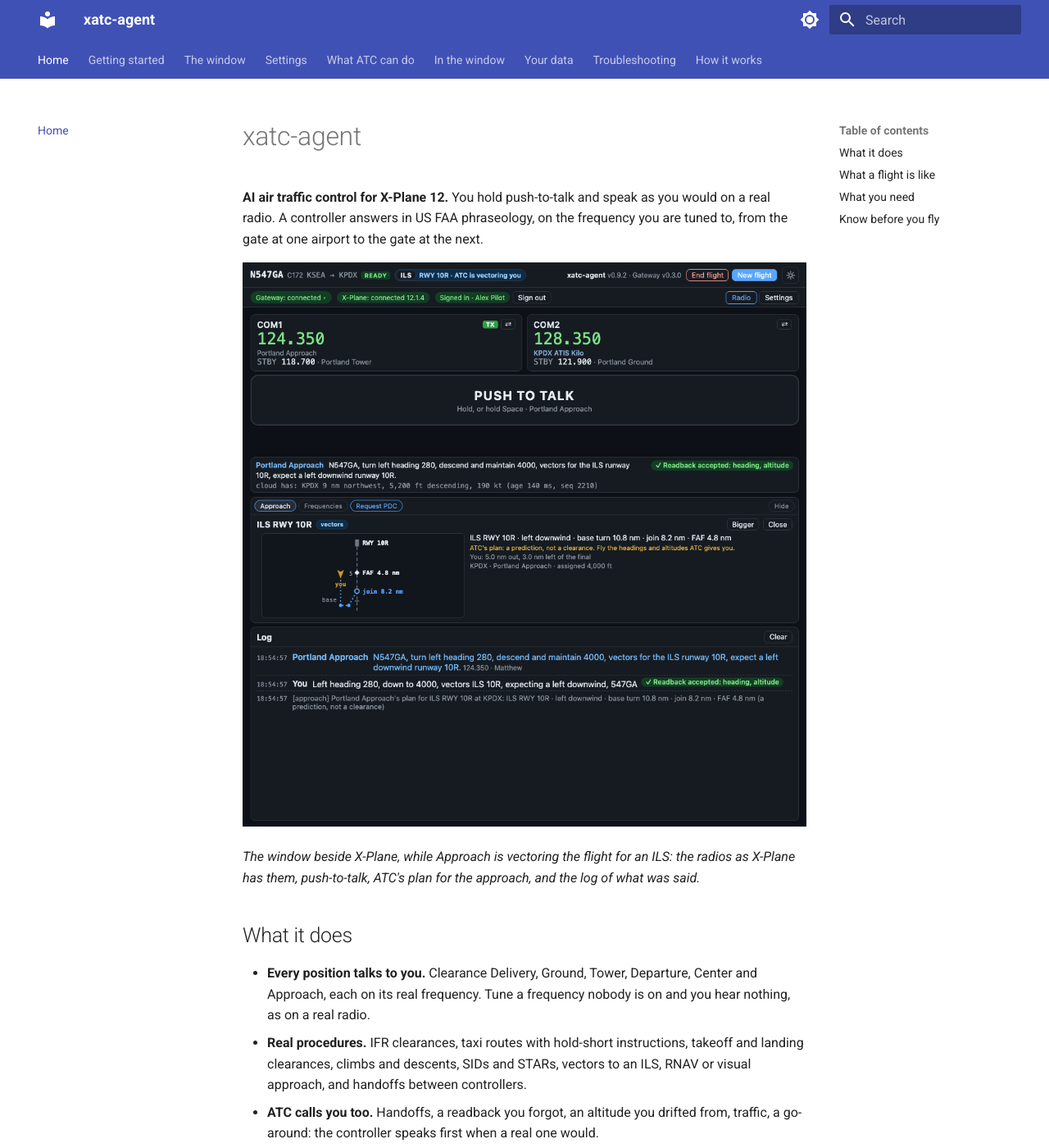
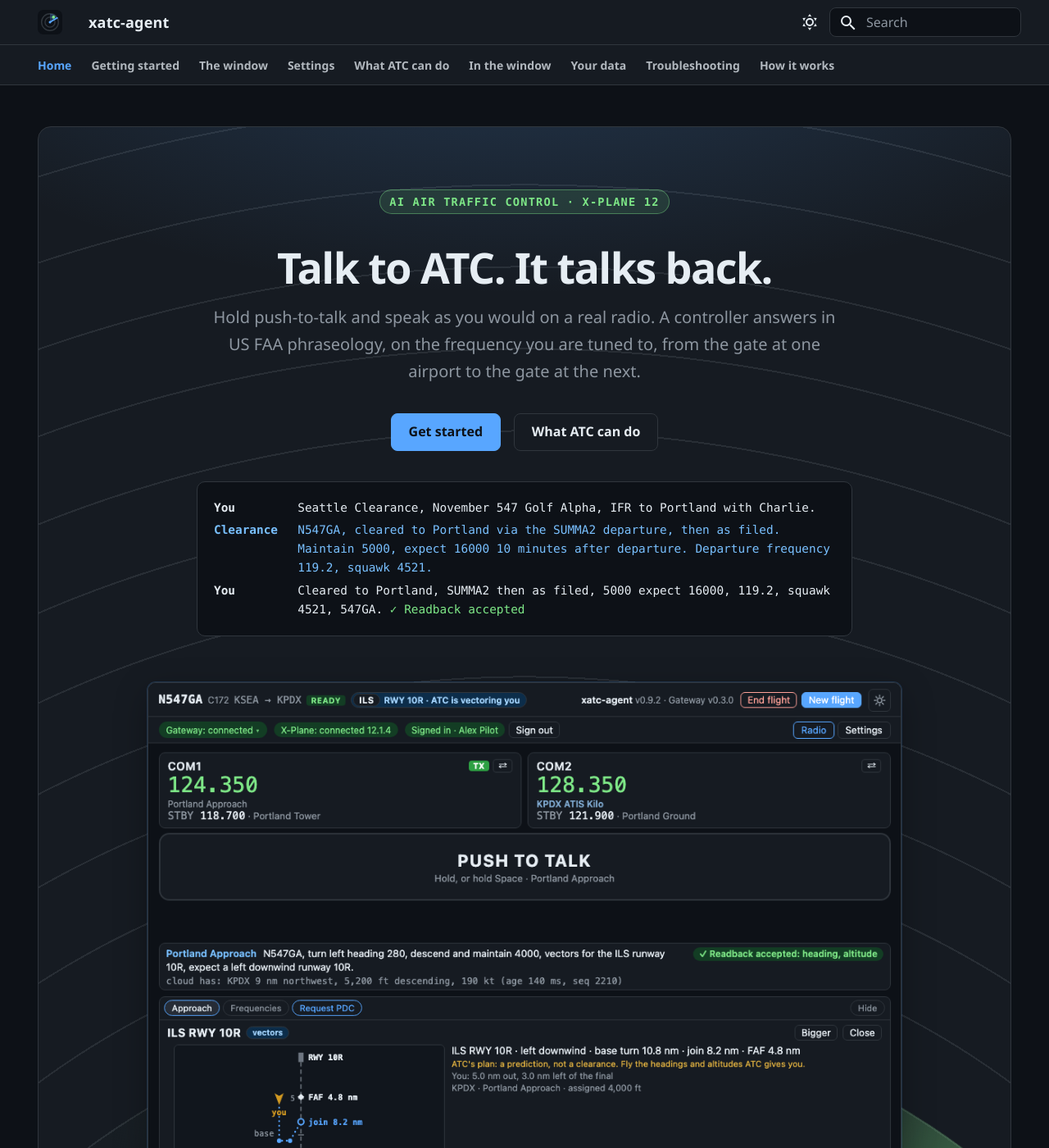
Before and after one commit to dbryant4/xplane12-atc-agent-docs, an MkDocs documentation site: the page built from docs/index.md, in a window 1280 px wide and 1400 px high. Shown: the whole window at 82% size. Built offline with MkDocs 1.6.1 and Material for MkDocs 9.7.7, drawn with Linux system fonts in a browser that asks for light colours; some of the changed text lies outside the part shown.

Commit message:
The site looks like the product: the client window's colours, dark first, and a landing page
Owner, 2026-10-06: "Make the theme cooler and match the overall color
scheme of the product".

docs/stylesheets/xatc.css carries the client window's own colour tokens
(dark and light) into MkDocs Material: the header is a panel with a
hairline like the window's top bar, a quote reads like a line of the
window's log, tables and alerts use the window's panel and alert
colours, and code is in the frequency green. Dark is the default, with
a switch to light. System fonts, so no web font is fetched.

The home page is a landing page: a hero with a radio call and the
window (a slow radar sweep behind it, still under reduced motion), the
flight's frequencies position by position, and feature cards. A logo
and favicon in the same colours.

Co-Authored-By: Claude Opus 5.5 <noreply@anthropic.com>

```diff
--- a/docs/index.md
+++ b/docs/index.md
@@ -1,26 +1,99 @@
-# xatc-agent
+---
+hide:
+  - navigation
+  - toc
+---
 
-**AI air traffic control for X-Plane 12.** You hold push-to-talk and speak as you would on a real radio. A controller answers in US FAA phraseology, on the frequency you are tuned to, from the gate at one airport to the gate at the next.
+<div class="xa-hero" markdown>
+
+<span class="xa-kicker">AI air traffic control · X-Plane 12</span>
+
+# Talk to ATC. It talks back.
+
+<p class="xa-tagline">Hold push-to-talk and speak as you would on a real radio. A controller answers in US FAA phraseology, on the frequency you are tuned to, from the gate at one airport to the gate at the next.</p>
+
+[Get started](getting-started.md){ .md-button .md-button--primary }
+[What ATC can do](features/index.md){ .md-button }
+
+<div class="xa-call">
+<p class="you"><span class="who">You</span><span class="said">Seattle Clearance, November 547 Golf Alpha, IFR to Portland with Charlie.</span></p>
+<p class="atc"><span class="who">Clearance</span><span class="said">N547GA, cleared to Portland via the SUMMA2 departure, then as filed. Maintain 5000, expect 16000 10 minutes after departure. Departure frequency 119.2, squawk 4521.</span></p>
+<p class="you"><span class="who">You</span><span class="said">Cleared to Portland, SUMMA2 then as filed, 5000 expect 16000, 119.2, squawk 4521, 547GA. <span class="ok">✓ Readback accepted</span></span></p>
+</div>
 
 ![The xatc-agent window during an approach: the radios, push-to-talk, ATC's plan for the approach and the log](assets/window-approach.png)
 
-*The window beside X-Plane, while Approach is vectoring the flight for an ILS: the radios as X-Plane has them, push-to-talk, ATC's plan for the approach, and the log of what was said.*
+</div>
+
+<ul class="xa-strip">
+  <li><b>128.000</b>Clearance</li>
+  <li><b>121.700</b>Ground</li>
+  <li><b>119.900</b>Tower</li>
+  <li><b>119.200</b>Departure</li>
+  <li><b>124.200</b>Center</li>
+  <li><b>124.350</b>Approach</li>
+  <li><b>118.700</b>Tower</li>
+  <li><b>121.900</b>Ground</li>
+</ul>
 
 ## What it does
 
-- **Every position talks to you.** Clearance Delivery, Ground, Tower, Departure, Center and Approach, each on its real frequency. Tune a frequency nobody is on and you hear nothing, as on a real radio.
-- **Real procedures.** IFR clearances, taxi routes with hold-short instructions, takeoff and landing clearances, climbs and descents, SIDs and STARs, vectors to an ILS, RNAV or visual approach, and handoffs between controllers.
-- **ATC calls you too.** Handoffs, a readback you forgot, an altitude you drifted from, traffic, a go-around: the controller speaks first when a real one would.
-- **Readbacks are checked.** A correct readback gets silence and a check mark in the window. A wrong one is corrected: "negative, squawk six six six two".
-- **Any US airport**, from the FAA's own data: procedures, frequencies, airspace and minimum altitudes. Taxiways and parking come from your own X-Plane scenery, so Ground taxis you on the airport you actually see.
-- **A window that helps.** The frequency to tune next, what ATC is still waiting for you to read back, ATC's plan for your approach as a diagram, and your destination's parking on a map.
+<div class="grid cards" markdown>
 
-See [What ATC can do](features/index.md) for the full list, position by position.
+-   :material-radio-tower: **Every position talks to you**
+
+    ---
+
+    Clearance Delivery, Ground, Tower, Departure, Center and Approach, each on its real frequency. Tune a frequency nobody is on and you hear nothing.
+
+    [:octicons-arrow-right-24: What ATC can do](features/index.md)
+
+-   :material-airplane-takeoff: **Real procedures**
+
+    ---
+
+    IFR clearances, taxi routes with hold shorts, SIDs and STARs, climbs and descents, vectors to an ILS, RNAV or visual approach, and handoffs in between.
+
+    [:octicons-arrow-right-24: A flight, gate to gate](first-flight.md)
+
+-   :material-check-decagram: **Readbacks are checked**
+
+    ---
+
+    A correct readback gets silence and a check mark. A wrong one is corrected: "negative, squawk six six six two".
+
+    [:octicons-arrow-right-24: Readbacks](features/readbacks.md)
+
+-   :material-bullhorn: **ATC calls you first**
+
+    ---
+
+    Handoffs, a readback you forgot, an altitude you drifted from, traffic, a go-around: the controller speaks when a real one would.
+
+    [:octicons-arrow-right-24: At every position](features/everywhere.md)
+
+-   :material-map-marker-path: **ATC's plan, drawn**
+
+    ---
+
+    When Approach vectors you, the window draws the whole plan: the downwind, the base turn, where you join the final, and you.
+
+    [:octicons-arrow-right-24: The approach plan](client/approach-card.md)
+
+-   :material-earth: **Any US airport**
+
+    ---
+
+    Procedures, frequencies and airspace from the FAA's own data. Taxiways and parking from your own X-Plane scenery.
+
+    [:octicons-arrow-right-24: Your X-Plane's data](client/xplane-data.md)
+
+</div>
 
 ## What a flight is like
 
 1. Start X-Plane 12 and the xatc-agent window. Press **New flight** and enter your flight plan, or load it from SimBrief.
-2. Tune the ATIS and listen. Then call Clearance Delivery: *"Seattle Clearance, November five four seven Golf Alpha, IFR to Portland with information Charlie."* You get your clearance and read it back.
+2. Tune the ATIS and listen. Then call Clearance Delivery, get your clearance and read it back.
 3. Ground taxis you to the runway. Tower clears you for takeoff. Departure climbs you and puts you on course. Center takes you to cruise and brings you down again.
 4. Approach vectors you to final and clears the approach. Tower clears you to land and tells you where to leave the runway. Ground taxis you to the parking you ask for.
 
@@ -28,11 +101,23 @@ See [What ATC can do](features/index.md) for the full list, position by position
 
 ## What you need
 
-- X-Plane 12 on Windows 10 or 11, and a microphone.
-- An xatc-agent account. The project is an invitation-only experiment: the owner creates your account and gives you the client.
-- An internet connection during the flight. The controller runs in the cloud; the window beside X-Plane is a thin client.
+<div class="grid cards" markdown>
 
-[Install and sign in](getting-started.md) has the details.
+-   :material-monitor: **X-Plane 12 on Windows**
+
+    ---
+
+    Windows 10 or 11, a microphone, and an internet connection during the flight. The controller runs in the cloud; the window beside X-Plane is a thin client.
+
+-   :material-account-key: **An invitation**
+
+    ---
+
+    xatc-agent is an invitation-only experiment. The owner creates your account and gives you the client.
+
+    [:octicons-arrow-right-24: Install and sign in](getting-started.md)
+
+</div>
 
 ## Know before you fly
 
--- /dev/null
+++ b/docs/stylesheets/xatc.css
@@ -0,0 +1,209 @@
+/* The xatc-agent docs theme: the product's own colours (the client window's tokens), dark first.
+   Dark: bg #0d1117, panel #161b22, border #30363d, text #e6edf3, dim #8d96a0, accent #58a6ff,
+   frequency green #7ee787, amber #e3b341, transmit red #f85149, ATC blue #79c0ff.
+   Light: bg #f5f6f8, panel #ffffff, border #d0d7de, text #1f2328, accent #0969da, green #116329. */
+
+:root {
+  --md-text-font: "Segoe UI", system-ui, -apple-system, Helvetica, Arial, sans-serif;
+  --md-code-font: ui-monospace, "Cascadia Mono", Consolas, "SF Mono", Menlo, monospace;
+}
+
+[data-md-color-scheme="slate"] {
+  --xa-bg: #0d1117; --xa-panel: #161b22; --xa-border: #30363d; --xa-text: #e6edf3; --xa-dim: #8d96a0;
+  --xa-accent: #58a6ff; --xa-freq: #7ee787; --xa-warn: #e3b341; --xa-warn-bg: #3b2e0a; --xa-tx: #f85149;
+  --xa-atc: #79c0ff; --xa-info-bg: #0c2d4a; --xa-info-fg: #a5d6ff; --xa-ok-bg: #133d24; --xa-err-bg: #4a1519;
+  --xa-glow: rgba(88, 166, 255, 0.22);
+
+  --md-hue: 215;
+  --md-default-bg-color: var(--xa-bg);
+  --md-default-bg-color--light: rgba(13, 17, 23, 0.7);
+  --md-default-bg-color--lighter: rgba(13, 17, 23, 0.3);
+  --md-default-bg-color--lightest: rgba(13, 17, 23, 0.12);
+  --md-default-fg-color: var(--xa-text);
+  --md-default-fg-color--light: var(--xa-dim);
+  --md-default-fg-color--lighter: rgba(141, 150, 160, 0.5);
+  --md-default-fg-color--lightest: rgba(141, 150, 160, 0.16);
+  --md-primary-fg-color: var(--xa-panel);
+  --md-primary-fg-color--light: #1c2330;
+  --md-primary-fg-color--dark: var(--xa-bg);
+  --md-primary-bg-color: var(--xa-text);
+  --md-primary-bg-color--light: var(--xa-dim);
+  --md-accent-fg-color: var(--xa-accent);
+  --md-accent-fg-color--transparent: rgba(88, 166, 255, 0.12);
+  --md-accent-bg-color: var(--xa-bg);
+  --md-typeset-color: var(--xa-text);
+  --md-typeset-a-color: var(--xa-accent);
+  --md-typeset-mark-color: rgba(227, 179, 65, 0.3);
+  --md-typeset-kbd-color: #262c36;
+  --md-typeset-table-color: var(--xa-border);
+  --md-typeset-table-color--light: rgba(48, 54, 61, 0.45);
+  --md-code-bg-color: var(--xa-panel);
+  --md-code-fg-color: var(--xa-text);
+  --md-code-hl-color: var(--xa-accent);
+  --md-code-hl-color--light: rgba(88, 166, 255, 0.12);
+  --md-admonition-bg-color: var(--xa-panel);
+  --md-admonition-fg-color: var(--xa-text);
+  --md-footer-bg-color: #0a0d12;
+  --md-footer-bg-color--dark: #07090d;
+  --md-footer-fg-color: var(--xa-text);
+  --md-footer-fg-color--light: var(--xa-dim);
+  --md-footer-fg-color--lighter: rgba(141, 150, 160, 0.6);
+}
+
+[data-md-color-scheme="default"] {
+  --xa-bg: #f5f6f8; --xa-panel: #ffffff; --xa-border: #d0d7de; --xa-text: #1f2328; --xa-dim: #59636e;
+  --xa-accent: #0969da; --xa-freq: #116329; --xa-warn: #7d4e00; --xa-warn-bg: #fff8c5; --xa-tx: #cf222e;
+  --xa-atc: #0550ae; --xa-info-bg: #ddf4ff; --xa-info-fg: #0a3069; --xa-ok-bg: #dafbe1; --xa-err-bg: #ffebe9;
+  --xa-glow: rgba(9, 105, 218, 0.16);
+
+  --md-default-bg-color: var(--xa-bg);
+  --md-default-fg-color: var(--xa-text);
+  --md-default-fg-color--light: var(--xa-dim);
+  --md-default-fg-color--lighter: rgba(89, 99, 110, 0.5);
+  --md-default-fg-color--lightest: rgba(89, 99, 110, 0.14);
+  --md-primary-fg-color: var(--xa-panel);
+  --md-primary-fg-color--light: #f5f6f8;
+  --md-primary-fg-color--dark: #eaeef2;
+  --md-primary-bg-color: var(--xa-text);
+  --md-primary-bg-color--light: var(--xa-dim);
+  --md-accent-fg-color: var(--xa-accent);
+  --md-accent-fg-color--transparent: rgba(9, 105, 218, 0.1);
+  --md-typeset-color: var(--xa-text);
+  --md-typeset-a-color: var(--xa-accent);
+  --md-typeset-table-color: var(--xa-border);
+  --md-code-bg-color: #eaeef2;
+  --md-code-fg-color: var(--xa-text);
+  --md-admonition-bg-color: var(--xa-panel);
+  --md-footer-bg-color: #1f2328;
+  --md-footer-bg-color--dark: #16191d;
+}
+
+/* The header and the tabs: a panel with a hairline under it, like the window's top bar. */
+.md-header { box-shadow: none; border-bottom: 1px solid var(--xa-border); }
+.md-header--shadow { box-shadow: 0 1px 12px rgba(0, 0, 0, 0.18); }
+.md-tabs { border-bottom: 1px solid var(--xa-border); }
+.md-header__title { font-weight: 700; letter-spacing: 0.01em; }
+.md-header__button.md-logo img, .md-header__button.md-logo svg { height: 1.5rem; width: 1.5rem; border-radius: 0.3rem; }
+.md-tabs__link { opacity: 0.75; font-weight: 600; }
+.md-tabs__item--active .md-tabs__link, .md-tabs__link:hover { opacity: 1; color: var(--xa-accent); }
+.md-search__form { background: var(--xa-bg); border: 1px solid var(--xa-border); border-radius: 0.4rem; }
+.md-search__form:hover { background: var(--xa-bg); border-color: var(--xa-accent); }
+[data-md-toggle="search"]:checked ~ .md-header .md-search__form { border-radius: 0.4rem 0.4rem 0 0; }
+.md-search__input { color: var(--xa-text); }
+.md-search__input::placeholder, .md-search__icon { color: var(--xa-dim); }
+
+/* The side navigation */
+.md-nav__link--active, .md-nav__item .md-nav__link--active { color: var(--xa-accent); font-weight: 600; }
+.md-nav__title { color: var(--xa-dim); }
+
+/* Text */
+.md-typeset { font-size: 0.8rem; line-height: 1.65; }
+.md-typeset h1 { font-weight: 700; letter-spacing: -0.01em; color: var(--xa-text); }
+.md-typeset h2 { font-weight: 700; letter-spacing: -0.005em; margin-top: 2.2em; padding-bottom: 0.3em; border-bottom: 1px solid var(--xa-border); }
+.md-typeset h3 { font-weight: 600; }
+.md-typeset a { text-decoration: none; }
+.md-typeset a:hover { text-decoration: underline; color: var(--xa-accent); }
+.md-typeset hr { border-bottom-color: var(--xa-border); }
+
+/* A radio call: a quote reads like a line of the window's log. */
+.md-typeset blockquote {
+  margin: 1em 0; padding: 0.7em 1em; color: var(--xa-text);
+  background: var(--xa-panel); border: 1px solid var(--xa-border); border-left: 3px solid var(--xa-atc); border-radius: 6px;
+}
+.md-typeset blockquote p { margin: 0.35em 0; }
+.md-typeset blockquote strong { color: var(--xa-atc); font-weight: 700; letter-spacing: 0.01em; }
+
+/* Code, and anything the window prints */
+.md-typeset code { border: 1px solid var(--xa-border); border-radius: 5px; padding: 0.05em 0.35em; }
+.md-typeset pre > code { border: 1px solid var(--xa-border); border-radius: 8px; padding: 0.9em 1.1em; }
+.md-typeset .highlight code, .md-typeset pre > code { color: var(--xa-freq); }
+.md-typeset .highlight span { color: inherit; }
+
+/* Tables: a panel with hairlines */
+.md-typeset table:not([class]) { background: var(--xa-panel); border: 1px solid var(--xa-border); border-radius: 8px; box-shadow: none; font-size: 0.74rem; }
+.md-typeset table:not([class]) th { background: color-mix(in srgb, var(--xa-border) 35%, var(--xa-panel)); font-weight: 700; color: var(--xa-text); }
+.md-typeset table:not([class]) td, .md-typeset table:not([class]) th { border-color: var(--xa-border); }
+.md-typeset table:not([class]) tbody tr:hover { background: var(--md-accent-fg-color--transparent); }
+
+/* Screenshots */
+.md-typeset img[src$=".png"] { border: 1px solid var(--xa-border); border-radius: 10px; box-shadow: 0 12px 40px rgba(0, 0, 0, 0.3), 0 0 0 1px var(--xa-glow); }
+.md-typeset img + em, .md-typeset p > img + br + em { color: var(--xa-dim); }
+.md-typeset p > em:only-child { display: block; color: var(--xa-dim); font-size: 0.72rem; margin-top: -0.4em; }
+
+/* Admonitions in the window's own alert colours */
+.md-typeset .admonition, .md-typeset details { border: 1px solid var(--xa-border); border-left-width: 3px; border-radius: 8px; box-shadow: none; font-size: 0.76rem; }
+.md-typeset .admonition.warning, .md-typeset details.warning { border-color: var(--xa-warn); }
+.md-typeset .warning > .admonition-title, .md-typeset .warning > summary { background: var(--xa-warn-bg); color: var(--xa-warn); }
+.md-typeset .warning > .admonition-title::before, .md-typeset .warning > summary::before { background-color: var(--xa-warn); }
+.md-typeset .admonition.note, .md-typeset .admonition.tip, .md-typeset details.note, .md-typeset details.tip { border-color: var(--xa-accent); }
+.md-typeset .note > .admonition-title, .md-typeset .tip > .admonition-title { background: var(--xa-info-bg); color: var(--xa-info-fg); }
+.md-typeset .note > .admonition-title::before, .md-typeset .tip > .admonition-title::before { background-color: var(--xa-accent); }
+
+/* Buttons */
+.md-typeset .md-button { border-radius: 8px; border: 1px solid var(--xa-border); color: var(--xa-text); background: var(--xa-panel); font-weight: 600; padding: 0.55em 1.3em; }
+.md-typeset .md-button:hover, .md-typeset .md-button:focus { border-color: var(--xa-accent); color: var(--xa-accent); background: var(--xa-panel); text-decoration: none; }
+.md-typeset .md-button--primary { background: var(--xa-accent); border-color: var(--xa-accent); color: #fff; }
+[data-md-color-scheme="slate"] .md-typeset .md-button--primary { color: #0d1117; }
+.md-typeset .md-button--primary:hover, .md-typeset .md-button--primary:focus { background: color-mix(in srgb, var(--xa-accent) 85%, #fff); border-color: var(--xa-accent); color: #0d1117; box-shadow: 0 0 0 3px var(--xa-glow); }
+[data-md-color-scheme="default"] .md-typeset .md-button--primary:hover { color: #fff; background: color-mix(in srgb, var(--xa-accent) 88%, #000); }
+
+/* ---- The home page ---- */
+
+.xa-hero {
+  position: relative; overflow: hidden; margin: 0 0 2.2rem; padding: 3rem 2rem 2.4rem; text-align: center;
+  border: 1px solid var(--xa-border); border-radius: 16px;
+  background:
+    radial-gradient(60rem 26rem at 50% -8rem, var(--xa-glow), transparent 70%),
+    repeating-radial-gradient(circle at 50% 118%, transparent 0 4.9rem, color-mix(in srgb, var(--xa-border) 70%, transparent) 4.9rem 5rem),
+    var(--xa-panel);
+}
+/* the sweep of a radar scope, behind everything, slow; still for anyone who asks for less motion */
+.xa-hero::before {
+  content: ""; position: absolute; left: 50%; top: 118%; width: 90rem; height: 90rem; margin: -45rem 0 0 -45rem; border-radius: 50%;
+  background: conic-gradient(from 0deg, transparent 0 78%, color-mix(in srgb, var(--xa-freq) 16%, transparent) 97%, color-mix(in srgb, var(--xa-freq) 40%, transparent) 100%);
+  animation: xa-sweep 9s linear infinite; pointer-events: none;
+}
+@keyframes xa-sweep { from { transform: rotate(-80deg); } to { transform: rotate(80deg); } }
+@media (prefers-reduced-motion: reduce) { .xa-hero::before { animation: none; transform: rotate(20deg); } }
+.xa-hero > * { position: relative; }
+.md-typeset .xa-hero h1 { margin: 0 0 0.3em; font-size: 2.6rem; font-weight: 800; letter-spacing: -0.03em; line-height: 1.1; }
+.md-typeset .xa-hero h1 .headerlink { display: none; }
+.xa-kicker {
+  display: inline-block; margin-bottom: 1rem; padding: 0.2em 0.85em; border-radius: 999px; font-size: 0.68rem; font-weight: 700; letter-spacing: 0.09em; text-transform: uppercase;
+  color: var(--xa-freq); background: color-mix(in srgb, var(--xa-freq) 12%, transparent); border: 1px solid color-mix(in srgb, var(--xa-freq) 40%, transparent);
+  font-family: var(--md-code-font);
+}
+.xa-tagline { max-width: 38rem; margin: 0 auto 1.5rem !important; font-size: 1rem; color: var(--xa-dim); }
+.xa-hero .md-button { margin: 0.25rem 0.3rem; }
+.xa-hero img { margin-top: 2rem; max-width: min(100%, 46rem); }
+.xa-call {
+  max-width: 40rem; margin: 1.6rem auto 0; padding: 0.8rem 1rem; text-align: left; font-family: var(--md-code-font); font-size: 0.72rem; line-height: 1.6;
+  background: var(--xa-bg); border: 1px solid var(--xa-border); border-radius: 10px;
+}
+.xa-call p { margin: 0.3em 0 !important; display: grid; grid-template-columns: 6.2em 1fr; column-gap: 0.9em; align-items: baseline; }
+.xa-call .you { color: var(--xa-text); }
+.xa-call .atc { color: var(--xa-atc); }
+.xa-call .who { font-weight: 700; }
+.xa-call .said { min-width: 0; }
+.xa-call .ok { color: var(--xa-freq); }
+
+/* cards */
+.md-typeset .grid.cards > ul > li, .md-typeset .grid.cards > ol > li, .md-typeset .grid > .card {
+  background: var(--xa-panel); border: 1px solid var(--xa-border); border-radius: 12px; box-shadow: none; transition: border-color 0.15s, transform 0.15s, box-shadow 0.15s;
+}
+.md-typeset .grid.cards > ul > li:hover, .md-typeset .grid > .card:hover { border-color: var(--xa-accent); box-shadow: 0 0 0 3px var(--xa-glow); transform: translateY(-2px); }
+.md-typeset .grid.cards > ul > li > hr { border-bottom-color: var(--xa-border); margin: 0.6em 0; }
+.md-typeset .grid.cards .twemoji, .md-typeset .grid.cards .md-icon { color: var(--xa-accent); }
+.md-typeset .grid.cards li > p:first-child strong { font-size: 0.86rem; }
+
+/* the frequency strip under the hero: the flight, position by position */
+.md-typeset ul.xa-strip { display: flex; flex-wrap: wrap; gap: 0.5rem; justify-content: center; margin: 0 0 2rem; padding: 0; list-style: none; font-family: var(--md-code-font); }
+.md-typeset ul.xa-strip li { margin: 0; padding: 0.35rem 0.75rem; min-width: 6.2rem; text-align: center; list-style: none; border: 1px solid var(--xa-border); border-radius: 8px; background: var(--xa-panel); font-size: 0.66rem; color: var(--xa-dim); }
+.md-typeset ul.xa-strip li + li { position: relative; }
+.md-typeset ul.xa-strip b { display: block; font-size: 0.98rem; font-weight: 700; color: var(--xa-freq); letter-spacing: 0.03em; }
+
+@media screen and (max-width: 44em) {
+  .xa-hero { padding: 2rem 1rem 1.6rem; border-radius: 12px; }
+  .md-typeset .xa-hero h1 { font-size: 1.9rem; }
+  .xa-call p { grid-template-columns: 1fr; }
+}
--- a/mkdocs.yml
+++ b/mkdocs.yml
@@ -3,37 +3,52 @@ site_description: AI air traffic control for X-Plane 12. You talk on the radio,
 site_url: https://dbryant4.github.io/xplane12-atc-agent-docs/
 docs_dir: docs
 
+# The look is the product's own: the client window's colours, dark first (docs/stylesheets/xatc.css).
 theme:
   name: material
+  logo: assets/logo.svg
+  favicon: assets/logo.svg
+  font: false
   palette:
-    - media: "(prefers-color-scheme: light)"
-      scheme: default
-      primary: indigo
+    - scheme: slate
+      primary: custom
+      accent: custom
       toggle:
-        icon: material/brightness-7
-        name: Switch to dark mode
-    - media: "(prefers-color-scheme: dark)"
-      scheme: slate
-      primary: indigo
+        icon: material/weather-sunny
+        name: Switch to the light theme
+    - scheme: default
+      primary: custom
+      accent: custom
       toggle:
-        icon: material/brightness-4
-        name: Switch to light mode
+        icon: material/weather-night
+        name: Switch to the dark theme
   features:
     - navigation.tabs
     - navigation.indexes
     - navigation.top
+    - navigation.footer
+    - navigation.tracking
+    - search.highlight
+    - search.suggest
     - content.code.copy
     - toc.follow
+
+extra_css:
+  - stylesheets/xatc.css
 
 markdown_extensions:
   - admonition
   - attr_list
+  - md_in_html
   - tables
   - toc:
       permalink: true
   - pymdownx.superfences
   - pymdownx.tabbed:
       alternate_style: true
+  - pymdownx.emoji:
+      emoji_index: !!python/name:material.extensions.emoji.twemoji
+      emoji_generator: !!python/name:material.extensions.emoji.to_svg
 
 nav:
   - Home: index.md
```
Also changed, not shown: AGENTS.md (+1 -0 lines), README.md (+2 -1 lines), docs/assets/logo.svg (added).
